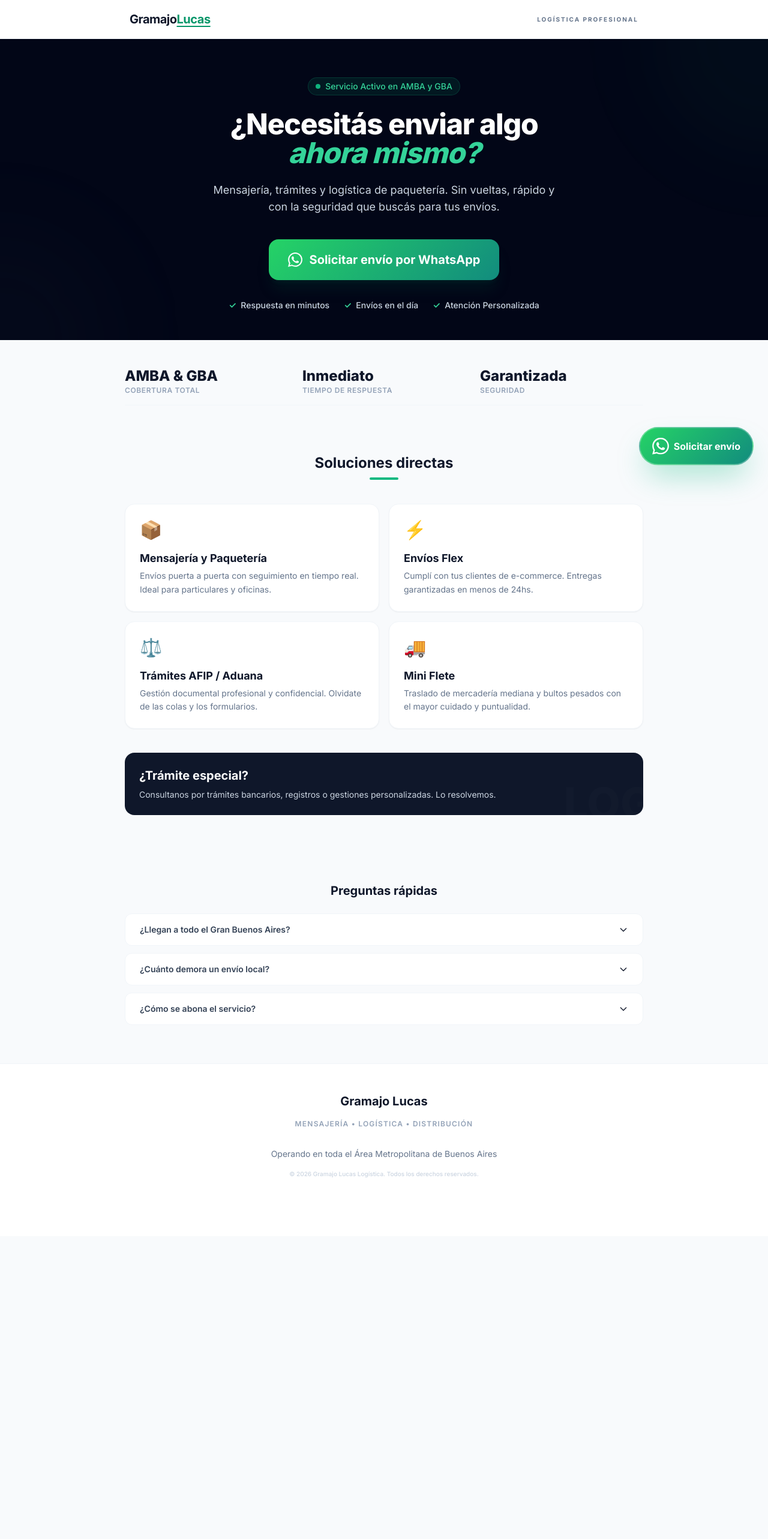
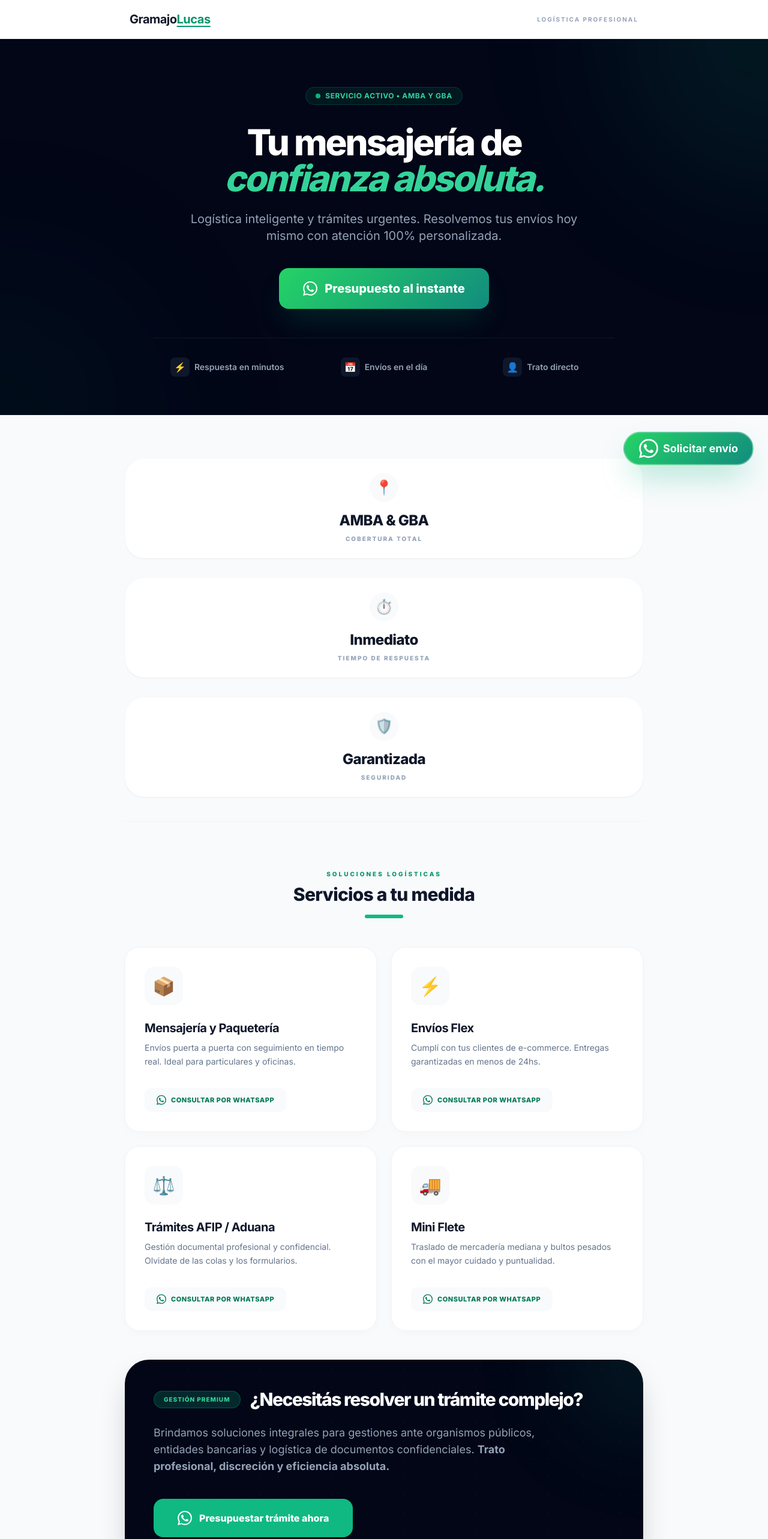
Before and after one commit to js-fernandez/gramajo, a React (Vite) app: page / in a window 1280 px wide. Shown: the top 2566 px of the page at 60% size. Before the commit the page ends 2061 px from the top, so only its background shows below. Built offline with nearby package versions, Linux system fonts and the light colour scheme.

Commit message:
Add files via upload

```diff
--- a/components/FAQ.tsx
+++ b/components/FAQ.tsx
@@ -3,16 +3,19 @@ import React, { useState } from 'react';
 
 const faqs = [
   {
+    id: "faq-1",
     q: "¿Llegan a todo el Gran Buenos Aires?",
-    a: "Sí, cubrimos Capital Federal y todas las zonas del GBA (Norte, Sur y Oeste)."
+    a: "Sí, cubrimos Capital Federal y todas las zonas del GBA (Norte, Sur y Oeste) con la misma eficiencia."
   },
   {
+    id: "faq-2",
     q: "¿Cuánto demora un envío local?",
-    a: "Depende la urgencia, pero la mayoría de los servicios de mensajería se resuelven en el mismo día."
+    a: "Depende la urgencia, pero la mayoría de los servicios de mensajería estándar se resuelven en el mismo día. Consultanos por entregas express."
   },
   {
+    id: "faq-3",
     q: "¿Cómo se abona el servicio?",
-    a: "Aceptamos efectivo, transferencia y Mercado Pago. Lo coordinamos por WhatsApp."
+    a: "Aceptamos efectivo, transferencia bancaria y Mercado Pago. La coordinación es inmediata vía WhatsApp."
   }
 ];
 
@@ -21,30 +24,39 @@ export const FAQ: React.FC = () => {
 
   return (
     <section className="py-8">
-      <h2 className="text-xl font-bold text-slate-900 mb-6 text-center">Preguntas rápidas</h2>
+      <h2 className="text-xl font-bold text-slate-900 mb-6 text-center">Preguntas Frecuentes</h2>
       <div className="space-y-3">
         {faqs.map((faq, index) => (
           <div
             key={index}
-            className="border border-slate-100 bg-white rounded-xl overflow-hidden cursor-pointer"
-            onClick={() => setOpenIndex(openIndex === index ? null : index)}
+            className="border border-slate-100 bg-white rounded-xl overflow-hidden shadow-sm"
           >
-            <div className="px-6 py-4 flex justify-between items-center hover:bg-slate-50 transition-colors">
+            <button
+              className="w-full px-6 py-4 flex justify-between items-center hover:bg-slate-50 transition-colors text-left"
+              onClick={() => setOpenIndex(openIndex === index ? null : index)}
+              aria-expanded={openIndex === index}
+              aria-controls={faq.id}
+              role="button"
+            >
               <span className="font-semibold text-sm text-slate-700">{faq.q}</span>
               <svg
-                className={`w-4 h-4 transition-transform duration-300 ${openIndex === index ? 'rotate-180' : ''}`}
+                className={`w-4 h-4 text-slate-400 transition-transform duration-300 ${openIndex === index ? 'rotate-180' : ''}`}
                 fill="none"
                 stroke="currentColor"
                 viewBox="0 0 24 24"
               >
                 <path strokeLinecap="round" strokeLinejoin="round" strokeWidth={2} d="M19 9l-7 7-7-7" />
               </svg>
-            </div>
-            {openIndex === index && (
-              <div className="px-6 pb-4 text-sm text-slate-500 animate-fadeIn">
+            </button>
+            <div
+              id={faq.id}
+              className={`overflow-hidden transition-all duration-300 ${openIndex === index ? 'max-h-40' : 'max-h-0'}`}
+              role="region"
+            >
+              <div className="px-6 pb-4 text-sm text-slate-500 leading-relaxed">
                 {faq.a}
               </div>
-            )}
+            </div>
           </div>
         ))}
       </div>
--- a/components/FloatingCTA.tsx
+++ b/components/FloatingCTA.tsx
@@ -9,18 +9,18 @@ export const FloatingCTA: React.FC = () => {
         href={WHATSAPP_LINK}
         target="_blank"
         rel="noopener noreferrer"
-        className="whatsapp-gradient flex items-center justify-center gap-x-2 px-5 py-4 rounded-full text-white font-bold shadow-2xl shadow-emerald-500/40 border-2 border-white/30 active:scale-95 transition-all hover:scale-110 group"
+        className="whatsapp-gradient flex items-center justify-center sm:gap-x-2 w-14 h-14 sm:w-auto sm:px-6 sm:py-4 rounded-full text-white font-bold shadow-2xl shadow-emerald-500/40 border-2 border-white/30 active:scale-95 transition-all hover:scale-110 group"
         aria-label="Solicitar envío por WhatsApp"
       >
         <svg
-          className="w-7 h-7 flex-shrink-0"
+          className="w-8 h-8 flex-shrink-0"
           viewBox="0 0 24 24"
           fill="currentColor"
           xmlns="http://www.w3.org/2000/svg"
         >
           <path d="M17.472 14.382c-.297-.149-1.758-.867-2.03-.967-.273-.099-.471-.148-.67.15-.197.297-.767.966-.94 1.164-.173.199-.347.223-.644.075-.297-.15-1.255-.463-2.39-1.475-.883-.788-1.48-1.761-1.653-2.059-.173-.297-.018-.458.13-.606.134-.133.298-.347.446-.52.149-.174.198-.298.298-.497.099-.198.05-.371-.025-.52-.075-.149-.669-1.612-.916-2.207-.242-.579-.487-.5-.669-.51-.173-.008-.371-.01-.57-.01-.198 0-.52.074-.792.372-.272.297-1.04 1.016-1.04 2.479 0 1.462 1.065 2.875 1.213 3.074.149.198 2.096 3.2 5.077 4.487.709.306 1.262.489 1.694.625.712.227 1.36.195 1.871.118.571-.085 1.758-.719 2.006-1.413.248-.694.248-1.289.173-1.413-.074-.124-.272-.198-.57-.347m-5.421 7.403h-.004a9.87 9.87 0 01-5.031-1.378l-.361-.214-3.741.982.998-3.648-.235-.374a9.86 9.86 0 01-1.51-5.26c.001-5.45 4.436-9.884 9.888-9.884 2.64 0 5.122 1.03 6.988 2.898a9.825 9.825 0 012.893 6.994c-.003 5.45-4.437 9.884-9.885 9.884m8.413-18.297A11.815 11.815 0 0012.05 0C5.495 0 .16 5.335.157 11.892c0 2.096.547 4.142 1.588 5.945L.057 24l6.305-1.654a11.882 11.882 0 005.683 1.448h.005c6.554 0 11.89-5.335 11.893-11.893a11.821 11.821 0 00-3.48-8.413z"/>
         </svg>
-        <span className="hidden sm:inline text-base font-bold">Solicitar envío</span>
+        <span className="hidden sm:inline text-lg font-bold">Solicitar envío</span>
       </a>
       <style>{`
         @keyframes bounce-subtle {
--- a/components/Footer.tsx
+++ b/components/Footer.tsx
@@ -1,19 +1,38 @@
 
 import React from 'react';
 
+const ZONAS = ["CABA", "Zona Norte", "Zona Sur", "Zona Oeste", "La Plata", "Pilar", "Escobar", "Tigre", "Quilmes", "Avellaneda", "San Isidro"];
+
 export const Footer: React.FC = () => {
   return (
-    <footer className="bg-white border-t border-slate-100 pt-12 pb-24 px-6">
-      <div className="max-w-4xl mx-auto text-center">
-        <div className="text-xl font-bold mb-4">Gramajo Lucas</div>
-        <p className="text-slate-400 text-xs mb-8 uppercase tracking-widest font-semibold">
-          Mensajería • Logística • Distribución
-        </p>
-        <div className="text-slate-500 text-sm mb-4">
-          Operando en toda el Área Metropolitana de Buenos Aires
+    <footer className="bg-white border-t border-slate-100 pt-16 pb-24 px-6">
+      <div className="max-w-4xl mx-auto">
+        <div className="grid grid-cols-1 md:grid-cols-2 gap-12 mb-12">
+          <div className="text-center md:text-left">
+            <div className="text-2xl font-black mb-2 tracking-tighter">
+              Gramajo<span className="text-emerald-600">Lucas</span>
+            </div>
+            <p className="text-slate-500 text-sm leading-relaxed max-w-xs mx-auto md:mx-0">
+              Soluciones logísticas de última milla y gestiones administrativas con presencia en toda el área metropolitana.
+            </p>
+          </div>
+
+          <div className="text-center md:text-left">
+            <h4 className="text-[10px] font-black text-slate-400 uppercase tracking-[0.2em] mb-4">Zonas de Cobertura</h4>
+            <div className="flex flex-wrap justify-center md:justify-start gap-2">
+              {ZONAS.map((zona) => (
+                <span key={zona} className="px-3 py-1 bg-slate-50 text-slate-600 text-[10px] font-bold rounded-full border border-slate-100">
+                  {zona}
+                </span>
+              ))}
+            </div>
+          </div>
         </div>
-        <div className="text-slate-300 text-[10px] font-medium">
-          &copy; {new Date().getFullYear()} Gramajo Lucas Logística. Todos los derechos reservados.
+
+        <div className="pt-8 border-t border-slate-50 text-center">
+          <div className="text-slate-300 text-[10px] font-bold uppercase tracking-widest">
+            &copy; {new Date().getFullYear()} Gramajo Lucas Logística • Buenos Aires, Argentina
+          </div>
         </div>
       </div>
     </footer>
--- a/components/Header.tsx
+++ b/components/Header.tsx
@@ -10,8 +10,14 @@ export const Header: React.FC = () => {
             Gramajo<span className="text-emerald-600 underline decoration-2 underline-offset-4">Lucas</span>
           </span>
         </div>
-        <div className="hidden sm:block text-[10px] font-bold text-slate-500 uppercase tracking-[0.2em]">
-          Logística Profesional
+        <div className="flex items-center space-x-4">
+          <div className="hidden xs:flex items-center bg-emerald-50 px-2.5 py-1 rounded-full border border-emerald-100">
+            <span className="flex h-2 w-2 rounded-full bg-emerald-500 mr-2 animate-pulse"></span>
+            <span className="text-[10px] font-bold text-emerald-700 uppercase tracking-wider">En línea</span>
+          </div>
+          <div className="hidden sm:block text-[10px] font-bold text-slate-400 uppercase tracking-[0.2em]">
+            Logística Profesional
+          </div>
         </div>
       </div>
     </header>
--- a/components/Hero.tsx
+++ b/components/Hero.tsx
@@ -4,50 +4,55 @@ import { WHATSAPP_LINK } from '../constants';
 
 export const Hero: React.FC = () => {
   return (
-    <section className="relative bg-slate-950 pt-16 pb-12 px-6 overflow-hidden">
+    <section className="relative bg-slate-950 pt-20 pb-16 px-6 overflow-hidden">
       <div className="max-w-4xl mx-auto text-center relative z-10">
-        <div className="inline-flex items-center bg-emerald-500/10 text-emerald-400 px-3 py-1 rounded-full text-sm font-medium mb-6 border border-emerald-500/20">
+        <div className="inline-flex items-center bg-emerald-500/10 text-emerald-400 px-4 py-1.5 rounded-full text-xs font-bold mb-8 border border-emerald-500/20 tracking-wider uppercase">
           <span className="flex h-2 w-2 rounded-full bg-emerald-500 mr-2 animate-pulse"></span>
-          Servicio Activo en AMBA y GBA
+          Servicio Activo • AMBA y GBA
         </div>
 
-        <h1 className="text-4xl sm:text-5xl font-extrabold text-white leading-[1.1] mb-6 tracking-tight">
-          ¿Necesitás enviar algo <br/>
-          <span className="text-emerald-400 italic font-black">ahora mismo?</span>
+        <h1 className="text-4xl sm:text-6xl font-black text-white leading-[1.05] mb-6 tracking-tighter">
+          Tu mensajería de <br/>
+          <span className="text-emerald-400 italic">confianza absoluta.</span>
         </h1>
 
-        <p className="text-lg text-slate-300 mb-10 max-w-xl mx-auto">
-          Mensajería, trámites y logística de paquetería. Sin vueltas, rápido y con la seguridad que buscás para tus envíos.
+        <p className="text-lg sm:text-xl text-slate-400 mb-10 max-w-2xl mx-auto leading-relaxed">
+          Logística inteligente y trámites urgentes. Resolvemos tus envíos hoy mismo con atención 100% personalizada.
         </p>
 
+        <div className="flex flex-col sm:flex-row items-center justify-center gap-4 mb-12">
           <a
             href={WHATSAPP_LINK}
             target="_blank"
             rel="noopener noreferrer"
-          className="whatsapp-gradient inline-flex items-center justify-center px-8 py-5 rounded-2xl text-white font-bold text-xl shadow-xl shadow-emerald-900/20 hover:scale-[1.02] transition-transform active:scale-95 w-full sm:w-auto"
+            className="whatsapp-gradient inline-flex items-center justify-center px-10 py-5 rounded-2xl text-white font-black text-xl shadow-2xl shadow-emerald-500/20 hover:scale-[1.03] transition-all active:scale-95 w-full sm:w-auto"
           >
             <svg className="w-6 h-6 mr-3 fill-current" viewBox="0 0 24 24">
               <path d="M17.472 14.382c-.297-.149-1.758-.867-2.03-.967-.273-.099-.471-.148-.67.15-.197.297-.767.966-.94 1.164-.173.199-.347.223-.644.075-.297-.15-1.255-.463-2.39-1.475-.883-.788-1.48-1.761-1.653-2.059-.173-.297-.018-.458.13-.606.134-.133.298-.347.446-.52.149-.174.198-.298.298-.497.099-.198.05-.371-.025-.52-.075-.149-.669-1.612-.916-2.207-.242-.579-.487-.5-.669-.51-.173-.008-.371-.01-.57-.01-.198 0-.52.074-.792.372-.272.297-1.04 1.016-1.04 2.479 0 1.462 1.065 2.875 1.213 3.074.149.198 2.096 3.2 5.077 4.487.709.306 1.262.489 1.694.625.712.227 1.36.195 1.871.118.571-.085 1.758-.719 2.006-1.413.248-.694.248-1.289.173-1.413-.074-.124-.272-.198-.57-.347m-5.421 7.403h-.004a9.87 9.87 0 01-5.031-1.378l-.361-.214-3.741.982.998-3.648-.235-.374a9.86 9.86 0 01-1.51-5.26c.001-5.45 4.436-9.884 9.888-9.884 2.64 0 5.122 1.03 6.988 2.898a9.825 9.825 0 012.893 6.994c-.003 5.45-4.437 9.884-9.885 9.884m8.413-18.297A11.815 11.815 0 0012.05 0C5.495 0 .16 5.335.157 11.892c0 2.096.547 4.142 1.588 5.945L.057 24l6.305-1.654a11.882 11.882 0 005.683 1.448h.005c6.554 0 11.89-5.335 11.893-11.893a11.821 11.821 0 00-3.48-8.413z"/>
             </svg>
-          Solicitar envío por WhatsApp
+            Presupuesto al instante
           </a>
+        </div>
 
-        <div className="mt-8 flex flex-wrap items-center justify-center gap-x-6 gap-y-2">
-          <span className="text-sm font-medium text-slate-300">
-            <span className="text-emerald-400 font-bold mr-1">✓</span> Respuesta en minutos
-          </span>
-          <span className="text-sm font-medium text-slate-300">
-            <span className="text-emerald-400 font-bold mr-1">✓</span> Envíos en el día
-          </span>
-          <span className="text-sm font-medium text-slate-300">
-            <span className="text-emerald-400 font-bold mr-1">✓</span> Atención Personalizada
-          </span>
+        <div className="grid grid-cols-1 sm:grid-cols-3 gap-4 max-w-3xl mx-auto border-t border-slate-900 pt-8">
+          <div className="flex items-center justify-center space-x-2 text-slate-400">
+            <div className="w-8 h-8 rounded-lg bg-slate-900 flex items-center justify-center text-emerald-400">⚡</div>
+            <span className="text-sm font-semibold">Respuesta en minutos</span>
+          </div>
+          <div className="flex items-center justify-center space-x-2 text-slate-400">
+            <div className="w-8 h-8 rounded-lg bg-slate-900 flex items-center justify-center text-emerald-400">📅</div>
+            <span className="text-sm font-semibold">Envíos en el día</span>
+          </div>
+          <div className="flex items-center justify-center space-x-2 text-slate-400">
+            <div className="w-8 h-8 rounded-lg bg-slate-900 flex items-center justify-center text-emerald-400">👤</div>
+            <span className="text-sm font-semibold">Trato directo</span>
+          </div>
         </div>
       </div>
 
-      {/* Abstract Background Decoration adjusted for dark */}
-      <div className="absolute top-0 right-0 -translate-y-1/2 translate-x-1/2 w-96 h-96 bg-emerald-900/20 rounded-full blur-3xl opacity-50"></div>
-      <div className="absolute bottom-0 left-0 translate-y-1/2 -translate-x-1/2 w-96 h-96 bg-slate-800/20 rounded-full blur-3xl opacity-50"></div>
+      {/* Abstract Ornaments */}
+      <div className="absolute top-0 right-0 -translate-y-1/2 translate-x-1/2 w-[500px] h-[500px] bg-emerald-500/10 rounded-full blur-[120px]"></div>
+      <div className="absolute bottom-0 left-0 translate-y-1/2 -translate-x-1/2 w-[500px] h-[500px] bg-emerald-900/10 rounded-full blur-[120px]"></div>
     </section>
   );
 };
--- a/components/Services.tsx
+++ b/components/Services.tsx
@@ -1,39 +1,86 @@
 
 import React from 'react';
-import { SERVICES } from '../constants';
+import { SERVICES, WHATSAPP_LINK, getServiceLink } from '../constants';
+
+const WhatsAppIcon = ({ className }: { className?: string }) => (
+  <svg
+    className={className}
+    viewBox="0 0 24 24"
+    fill="currentColor"
+  >
+    <path d="M17.472 14.382c-.297-.149-1.758-.867-2.03-.967-.273-.099-.471-.148-.67.15-.197.297-.767.966-.94 1.164-.173.199-.347.223-.644.075-.297-.15-1.255-.463-2.39-1.475-.883-.788-1.48-1.761-1.653-2.059-.173-.297-.018-.458.13-.606.134-.133.298-.347.446-.52.149-.174.198-.298.298-.497.099-.198.05-.371-.025-.52-.075-.149-.669-1.612-.916-2.207-.242-.579-.487-.5-.669-.51-.173-.008-.371-.01-.57-.01-.198 0-.52.074-.792.372-.272.297-1.04 1.016-1.04 2.479 0 1.462 1.065 2.875 1.213 3.074.149.198 2.096 3.2 5.077 4.487.709.306 1.262.489 1.694.625.712.227 1.36.195 1.871.118.571-.085 1.758-.719 2.006-1.413.248-.694.248-1.289.173-1.413-.074-.124-.272-.198-.57-.347m-5.421 7.403h-.004a9.87 9.87 0 01-5.031-1.378l-.361-.214-3.741.982.998-3.648-.235-.374a9.86 9.86 0 01-1.51-5.26c.001-5.45 4.436-9.884 9.888-9.884 2.64 0 5.122 1.03 6.988 2.898a9.825 9.825 0 012.893 6.994c-.003 5.45-4.437 9.884-9.885 9.884m8.413-18.297A11.815 11.815 0 0012.05 0C5.495 0 .16 5.335.157 11.892c0 2.096.547 4.142 1.588 5.945L.057 24l6.305-1.654a11.882 11.882 0 005.683 1.448h.005c6.554 0 11.89-5.335 11.893-11.893a11.821 11.821 0 00-3.48-8.413z"/>
+  </svg>
+);
 
 export const Services: React.FC = () => {
   return (
     <section id="servicios" className="py-8">
-      <div className="text-center mb-10">
-        <h2 className="text-2xl font-bold text-slate-900 mb-2">Soluciones directas</h2>
-        <div className="w-12 h-1 bg-emerald-500 mx-auto rounded-full"></div>
+      <div className="text-center mb-12">
+        <span className="text-emerald-600 text-[10px] font-black uppercase tracking-[0.3em] block mb-2">Soluciones Logísticas</span>
+        <h2 className="text-3xl font-black text-slate-900 mb-4 tracking-tight">Servicios a tu medida</h2>
+        <div className="w-16 h-1.5 bg-emerald-500 mx-auto rounded-full"></div>
       </div>
 
-      <div className="grid grid-cols-1 sm:grid-cols-2 gap-4">
+      <div className="grid grid-cols-1 sm:grid-cols-2 gap-6">
         {SERVICES.map((service, index) => (
           <div
             key={index}
-            className="group p-6 bg-white border border-slate-100 rounded-2xl shadow-sm hover:shadow-md transition-shadow duration-300"
+            className="group p-8 bg-white border border-slate-100 rounded-3xl shadow-[0_4px_20px_-4px_rgba(0,0,0,0.03)] hover:shadow-[0_25px_50px_-12px_rgba(16,185,129,0.15)] hover:border-emerald-200 transition-all duration-500 hover:-translate-y-2 flex flex-col items-start relative overflow-hidden"
           >
-            <div className="text-3xl mb-4 group-hover:scale-110 transition-transform duration-300 inline-block">
+            <div className="w-16 h-16 bg-slate-50 rounded-2xl flex items-center justify-center text-3xl mb-6 group-hover:bg-emerald-500 group-hover:text-white transition-all duration-500 transform group-hover:rotate-6">
               {service.icon}
             </div>
-            <h3 className="text-lg font-bold text-slate-900 mb-1">{service.title}</h3>
-            <p className="text-slate-500 text-sm leading-relaxed">{service.description}</p>
+            <h3 className="text-xl font-bold text-slate-900 mb-2 tracking-tight">{service.title}</h3>
+            <p className="text-slate-500 text-sm leading-relaxed mb-8">{service.description}</p>
+
+            <a
+              href={getServiceLink(service.title)}
+              target="_blank"
+              rel="noopener noreferrer"
+              className="mt-auto inline-flex items-center px-5 py-3 bg-slate-50 text-emerald-700 rounded-xl text-[11px] font-black tracking-wider group-hover:bg-emerald-600 group-hover:text-white transition-all duration-300"
+            >
+              <WhatsAppIcon className="w-4 h-4 mr-2" />
+              CONSULTAR POR WHATSAPP
+            </a>
+
+            <div className="absolute top-0 right-0 -mr-10 -mt-10 w-32 h-32 bg-emerald-500/5 rounded-full blur-3xl opacity-0 group-hover:opacity-100 transition-opacity"></div>
           </div>
         ))}
       </div>
 
-      <div className="mt-10 p-6 bg-slate-900 rounded-2xl text-white overflow-hidden relative">
+      {/* Banner de Servicio Especial Actualizado */}
+      <a
+        href={WHATSAPP_LINK}
+        target="_blank"
+        rel="noopener noreferrer"
+        className="mt-12 p-8 sm:p-12 bg-slate-950 rounded-[2.5rem] text-white block overflow-hidden relative group hover:ring-[8px] ring-emerald-500/10 transition-all active:scale-[0.98] shadow-2xl"
+      >
+        {/* Background Grid Pattern (Replaces "LUC") */}
+        <div className="absolute inset-0 opacity-[0.03] pointer-events-none"
+             style={{ backgroundImage: `radial-gradient(circle, white 1px, transparent 1px)`, backgroundSize: '30px 30px' }}>
+        </div>
+
         <div className="relative z-10">
-          <h3 className="text-xl font-bold mb-2">¿Trámite especial?</h3>
-          <p className="text-slate-300 text-sm">Consultanos por trámites bancarios, registros o gestiones personalizadas. Lo resolvemos.</p>
+          <div className="flex flex-col sm:flex-row sm:items-center gap-4 mb-6">
+            <span className="inline-flex px-4 py-1.5 bg-emerald-500/20 text-emerald-400 border border-emerald-500/30 rounded-full text-[10px] font-black uppercase tracking-widest w-fit">
+              GESTIÓN PREMIUM
+            </span>
+            <h3 className="text-2xl sm:text-3xl font-black tracking-tighter">¿Necesitás resolver un trámite complejo?</h3>
+          </div>
+
+          <p className="text-slate-400 text-base sm:text-lg max-w-2xl leading-relaxed mb-10">
+            Brindamos soluciones integrales para gestiones ante organismos públicos, entidades bancarias y logística de documentos confidenciales. <strong>Trato profesional, discreción y eficiencia absoluta.</strong>
+          </p>
+
+          <div className="inline-flex items-center bg-emerald-500 px-10 py-5 rounded-2xl font-black text-sm sm:text-base hover:bg-emerald-400 transition-all hover:shadow-xl hover:shadow-emerald-500/30 hover:-translate-y-1">
+            <WhatsAppIcon className="w-6 h-6 mr-3" />
+            Presupuestar trámite ahora
+          </div>
         </div>
-        <div className="absolute -right-4 -bottom-4 text-slate-800 text-7xl font-black select-none opacity-20">
-          LOG
-        </div>
-      </div>
+
+        {/* Decorative corner light */}
+        <div className="absolute top-0 right-0 w-64 h-64 bg-emerald-500/10 rounded-full blur-[80px] -translate-y-1/2 translate-x-1/2 group-hover:bg-emerald-500/20 transition-colors"></div>
+      </a>
     </section>
   );
 };
--- a/components/Trust.tsx
+++ b/components/Trust.tsx
@@ -4,14 +4,17 @@ import { TRUST_INDICATORS } from '../constants';
 
 export const Trust: React.FC = () => {
   return (
-    <section className="py-4 border-b border-slate-100">
-      <div className="grid grid-cols-1 md:grid-cols-3 gap-6">
+    <section className="py-10 border-b border-slate-100">
+      <div className="grid grid-cols-1 xs:grid-cols-3 gap-8">
         {TRUST_INDICATORS.map((item, index) => (
-          <div key={index} className="flex flex-col items-center md:items-start text-center md:text-left">
-            <span className="text-2xl font-black text-slate-900 leading-none">
+          <div key={index} className="flex flex-col items-center text-center p-6 rounded-[2rem] bg-white border border-slate-50 shadow-sm hover:shadow-md hover:border-emerald-100 transition-all duration-300 group">
+            <div className="w-12 h-12 rounded-full bg-slate-50 flex items-center justify-center text-2xl mb-4 group-hover:bg-emerald-50 group-hover:scale-110 transition-all">
+              {item.icon}
+            </div>
+            <span className="text-2xl font-black text-slate-900 leading-tight tracking-tight">
               {item.value}
             </span>
-            <span className="text-xs font-semibold text-slate-400 uppercase tracking-wider mt-1">
+            <span className="text-[10px] font-black text-slate-400 uppercase tracking-[0.2em] mt-2">
               {item.label}
             </span>
           </div>
```
Lines whose indentation alone changed are shown as unchanged.
